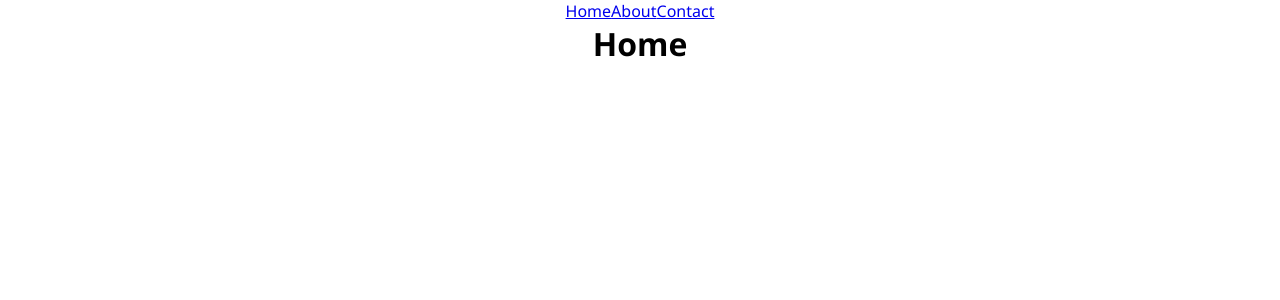
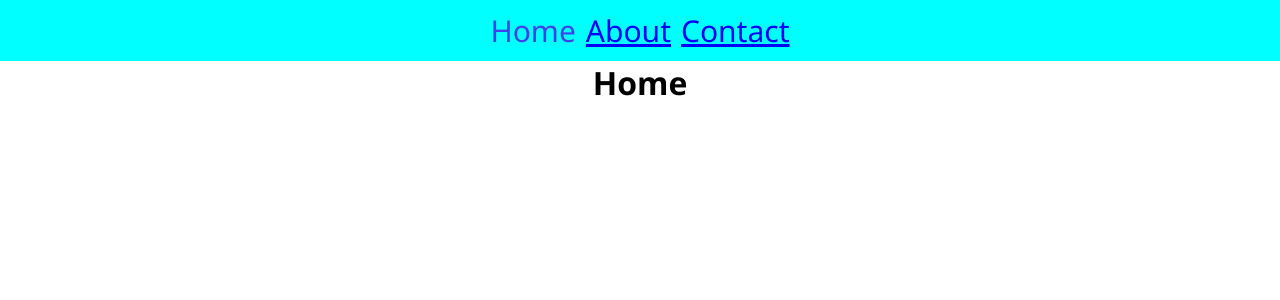
Before and after one commit to GhostArnold/practic-routing-app, a React (Create React App) app: page / in a window 1280 px wide. Shown: the top 300 px of the page. Built offline with nearby package versions, Linux system fonts and the light colour scheme.

Commit message:
I used the <NavLink> component to designate the active element by the .active class and added a little styling for nav

```diff
--- a/src/App.css
+++ b/src/App.css
@@ -1,3 +1,17 @@
 .App {
   text-align: center;
 }
+nav {
+  background-color: aqua;
+  padding: 10px;
+}
+
+nav a {
+  margin: 5px;
+  font-size: 30px;
+  color: blue;
+}
+.active {
+  color: rgb(64, 64, 236);
+  text-decoration: none;
+}
--- a/src/components/Menu.jsx
+++ b/src/components/Menu.jsx
@@ -1,14 +1,14 @@
-import { Link } from 'react-router-dom';
+import { NavLink } from 'react-router-dom';
 
 // Компонент Menu представляет навигационное меню, содержащее ссылки для перехода между различными страницами приложения.
 const Menu = () => {
   return (
     // Навигационное меню обернуто в тег <nav>, чтобы обозначить его навигационный характер.
     <nav>
-      {/* <Link> - это элемент, который позволяет пользователю перейти на другую страницу, щелкнув по ней */}
-      <Link to="/">Home</Link>
-      <Link to="/about">About</Link>
-      <Link to="/contacts">Contact</Link>
+      {/* По умолчанию active класс добавляется к <NavLink> компоненту, когда он активен, поэтому вы можете использовать CSS для его оформления. */}
+      <NavLink to="/">Home</NavLink>
+      <NavLink to="/about">About</NavLink>
+      <NavLink to="/contacts">Contact</NavLink>
     </nav>
   );
 };
```
